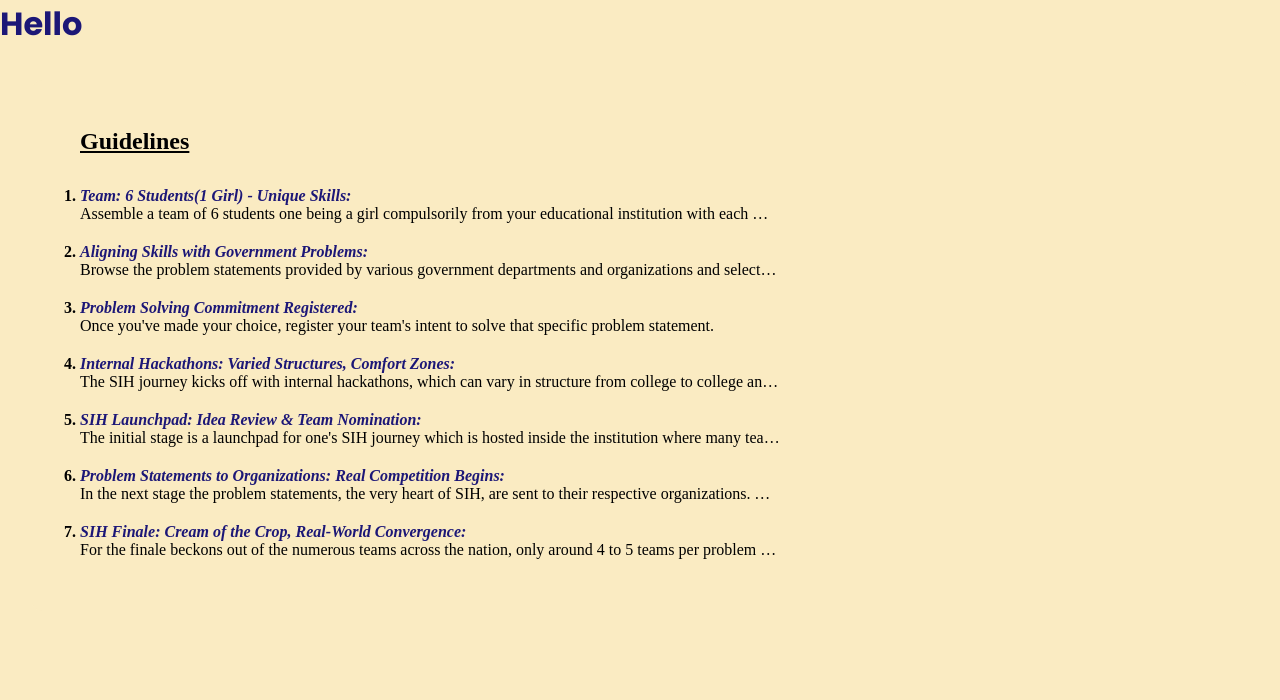
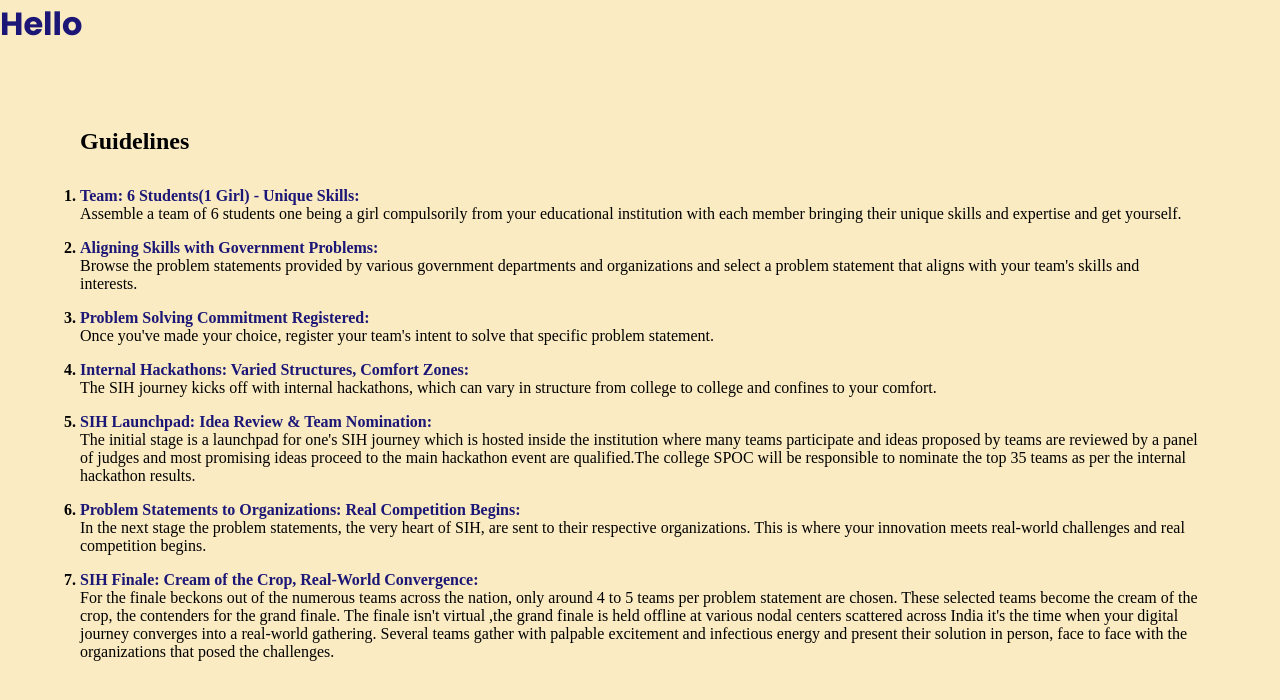
Before and after one commit to Animesh0764/sih-juit, a React (Vite) app: page / in a window 1280 px wide. Shown: the top 700 px of the page. Built offline with nearby package versions, Linux system fonts and the light colour scheme.

Commit message:
Final Changes

```diff
--- a/src/Guide_lines.css
+++ b/src/Guide_lines.css
@@ -6,24 +6,24 @@
 .guideHeading{
   padding: 1rem;
   font-size: 1.5rem;
-  text-decoration: underline;
+  /* text-decoration: underline; */
 }
 .guideTitle{
-  font-style: italic;
   font-weight: 600;
   color: #1C1777;
+  /* font-style: italic; */
 }
 .guideDescription{
   font-weight: 100;
 }
 .guideDescription:hover{
   background-color: rgba(240, 248, 255, 0.2);
-  border-radius: 25px;
+  cursor:default;
+  /* border-radius: 25px;
   white-space: normal;
   overflow: visible;
   text-overflow:ellipsis;
-  max-width: none;
-  cursor:default;
+  max-width: none; */
 }
 li{
   margin: 1rem;
@@ -31,14 +31,14 @@
 
 /* Description */
 .guideDescription {
-  white-space: nowrap;
-  overflow: hidden;
-  text-overflow: ellipsis;
-  display: inline-block;
-  max-width: 700px;
-  transition: max-width 0.01s ease;
+  border-radius: 25px;
+  white-space: normal;
+  overflow: visible;
+  text-overflow:ellipsis;
+  max-width: none;
+  /* transition: max-width 0.01s ease; */
 }
-li:hover .guideDescription {
+/* li:hover .guideDescription {
   max-width: 100%;
   background-color: rgba(240, 248, 255, 0.2);
-}
+} */
```
